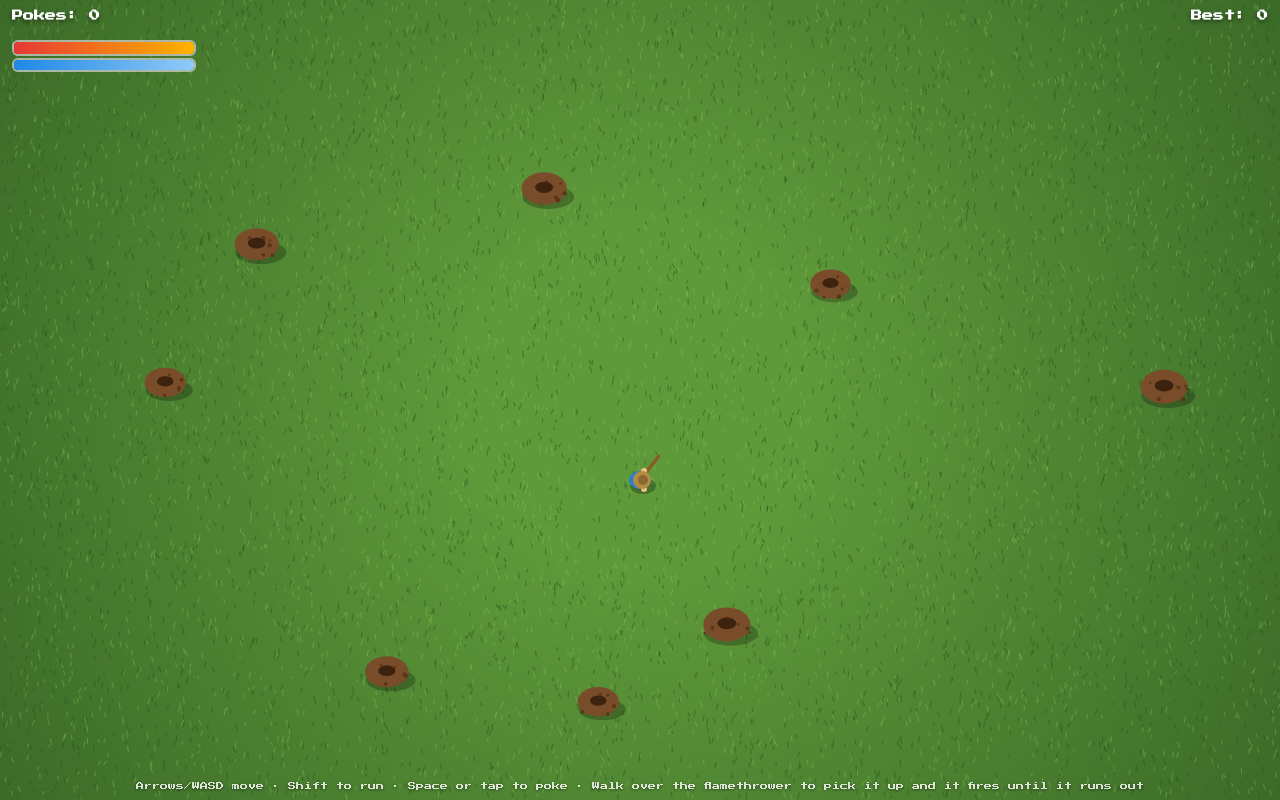
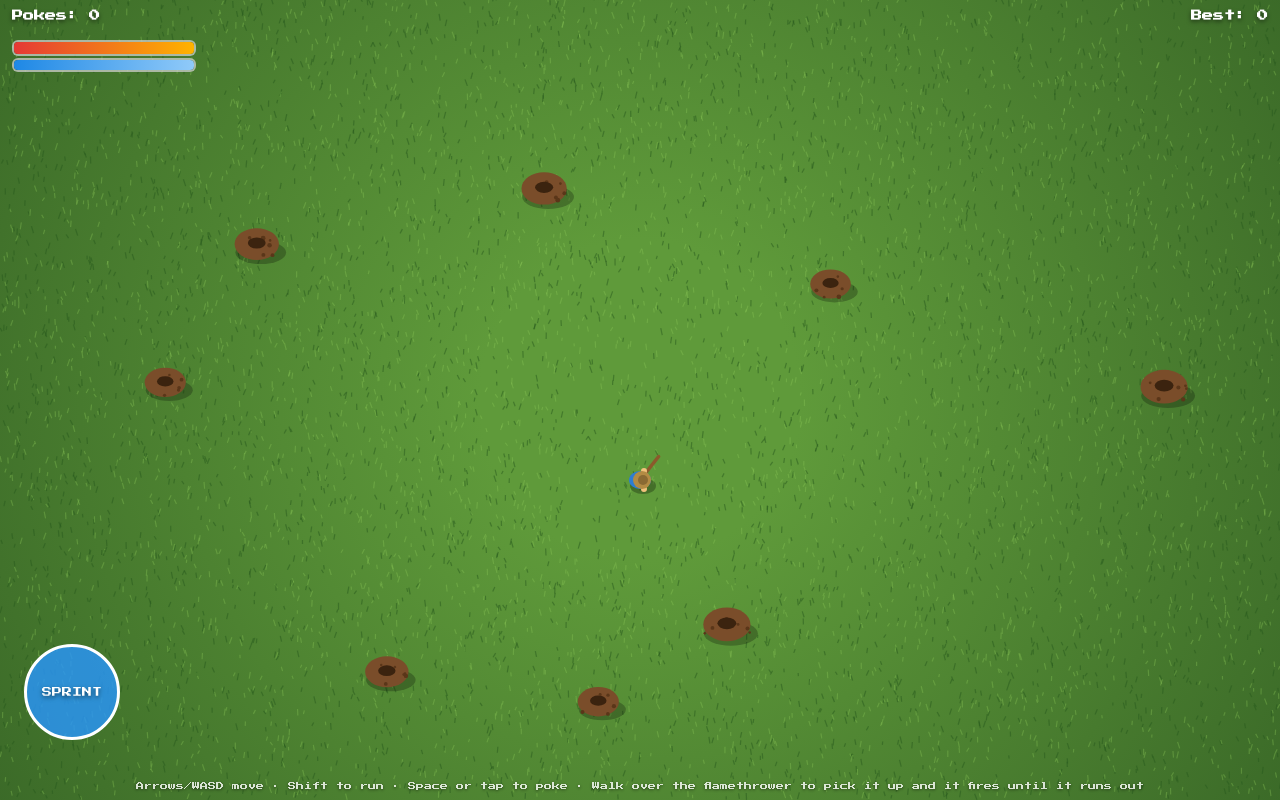
Before and after one commit to mcaughley/BamPokesAnts, a plain HTML site: page index.html in a window 1280 px wide. Both pictures are taken after a click on the button "Start". Drawn offline with Linux system fonts and the light colour scheme; no server answers.

Commit message:
Bring back sprint button: hold to sprint, drains the sprint meter
Co-Authored-By: Claude Haiku 5.5 <noreply@anthropic.com>
Claude-Session: https://claude.ai/code/session_01Ef65zujDCMtNCybCsKyWPb

```diff
--- a/index.html
+++ b/index.html
@@ -18,6 +18,8 @@
   #fireBtn{position:fixed;right:24px;bottom:60px;width:96px;height:96px;margin:0;padding:0;border-radius:50%;background:rgba(255,110,0,.75);border:3px solid #fff;color:#fff;font-size:18px;font-weight:900;touch-action:none;text-shadow:0 2px 4px rgba(0,0,0,.5)}
   #story{font-size:11px;line-height:1.8;color:#ffb3b3;max-width:620px;margin:0 0 18px}
   #overlay h2{font-size:14px;color:#ffd54f;margin:18px 0 0;font-weight:400}
+  #sprintBtn{position:fixed;left:24px;bottom:60px;width:96px;height:96px;margin:0;padding:0;border-radius:50%;background:rgba(40,150,255,.8);border:3px solid #fff;color:#fff;font-size:10px;font-weight:400;touch-action:none;-webkit-user-select:none;user-select:none;text-shadow:0 2px 4px rgba(0,0,0,.5)}
+  #sprintBtn:disabled{background:rgba(90,90,90,.75);color:#ddd}
   #sprintbar{position:fixed;top:58px;left:12px;width:180px;height:10px;background:rgba(0,0,0,.35);border-radius:6px;overflow:hidden;border:2px solid rgba(255,255,255,.6)}
   #sp{height:100%;width:100%;background:linear-gradient(90deg,#1e88e5,#90caf9)}
   .hidden{display:none !important}
@@ -31,6 +33,7 @@
 <div id="sprintbar"><div id="sp"></div></div>
 <div id="hint">Arrows/WASD move · Shift to run · Space or tap to poke · Walk over the flamethrower to pick it up and it fires until it runs out</div>
 <button id="fireBtn" class="hidden">FIRE</button>
+<button id="sprintBtn" class="hidden">SPRINT</button>
 <div id="overlay">
   <h1 id="ovTitle">Bam Pokes Ants</h1>
   <p id="story">Bam is bored. Bam pokes ants. Bam is allergic to ants. Don't let Bam die.</p>
@@ -42,7 +45,7 @@
 <script>
 const cv=document.getElementById('c'),ctx=cv.getContext('2d');
 const $=id=>document.getElementById(id);
-const hpEl=$('hp'),pokesEl=$('pokes'),bestEl=$('best'),overlay=$('overlay'),startBtn=$('start'),ovTitle=$('ovTitle'),ovText=$('ovText'),fireBtn=$('fireBtn'),spEl=$('sp');
+const hpEl=$('hp'),pokesEl=$('pokes'),bestEl=$('best'),overlay=$('overlay'),startBtn=$('start'),ovTitle=$('ovTitle'),ovText=$('ovText'),fireBtn=$('fireBtn'),spEl=$('sp'),sprintBtn=$('sprintBtn');
 const REACH=58, BITE=24, WALK=190, SPRINT=300, FLAME_HIT=16, JET_LEN=210, GUN_FUEL=5;
 let W,H,DPR,bgCv,S=null,last=performance.now(),best=0;
 const keys={};
@@ -174,7 +177,7 @@ function addMound(){
 function newGame(){
   S={t:0,hp:100,pokes:0,hurt:0,goal:null,target:null,running:true,
      P:{x:W/2,y:H*0.6,vx:0,vy:0,face:0,aim:0,walk:0,swing:0,cool:0},
-     mounds:[],ants:[],parts:[],pickups:[],gun:null,fireTouch:false,nextFlame:5,spawnT:0,stamina:100};
+     mounds:[],ants:[],parts:[],pickups:[],gun:null,fireTouch:false,nextFlame:5,spawnT:0,stamina:100,sprintHeld:false};
   for(let i=0;i<7;i++) addMound();
   hpEl.style.width='100%';
   pokesEl.textContent='Pokes: 0';
@@ -237,7 +240,7 @@ function update(dt){
   S.t+=dt;
   hpEl.style.width=Math.max(0,S.hp)+'%';
   if(S.hp<=0&&!S.dead) startDeath();
-  if(S.dead){ updateDeath(dt); return; }
+  if(S.dead){ sprintBtn.classList.add('hidden'); updateDeath(dt); return; }
   S.hurt=Math.max(0,S.hurt-dt*2.5);
   P.cool-=dt;
   P.swing=Math.max(0,P.swing-dt*3.5);
@@ -272,7 +275,7 @@ function update(dt){
   }
 
   const len=Math.hypot(ix,iy)||1;
-  const sprint=(ix||iy)&&S.stamina>0;
+  const sprint=(ix||iy)&&S.stamina>0&&(S.sprintHeld||keys.ShiftLeft||keys.ShiftRight);
   const sp=sprint?SPRINT:WALK;
   const k=(ix||iy)?sp/len:0;
   const tvx=ix*k,tvy=iy*k;
@@ -290,6 +293,8 @@ function update(dt){
   if(running) S.stamina=Math.max(0,S.stamina-dt*20);
   else S.stamina=Math.min(100,S.stamina+dt*15);
   spEl.style.width=S.stamina+'%';
+  sprintBtn.classList.remove('hidden');
+  sprintBtn.disabled=S.stamina<=0;
   S.runFx=running;
   if(running){
     S.fartT=(S.fartT||0)-dt;
@@ -602,6 +607,10 @@ addEventListener('keydown',e=>{
 });
 addEventListener('keyup',e=>{keys[e.code]=false;});
 
+sprintBtn.addEventListener('pointerdown',e=>{
+  e.preventDefault();
+  if(S) S.sprintHeld=true;
+});
 fireBtn.addEventListener('pointerdown',e=>{
   e.preventDefault();
   if(S) S.fireTouch=true;
@@ -616,7 +625,7 @@ addEventListener('pointermove',e=>{
   if(ptr.down){ptr.x=e.clientX;ptr.y=e.clientY;}
 });
 addEventListener('pointerup',e=>{
-  if(S) S.fireTouch=false;
+  if(S){ S.fireTouch=false; S.sprintHeld=false; }
   if(!ptr.down) return;
   ptr.down=false;
   if(!S||!S.running) return;
```
